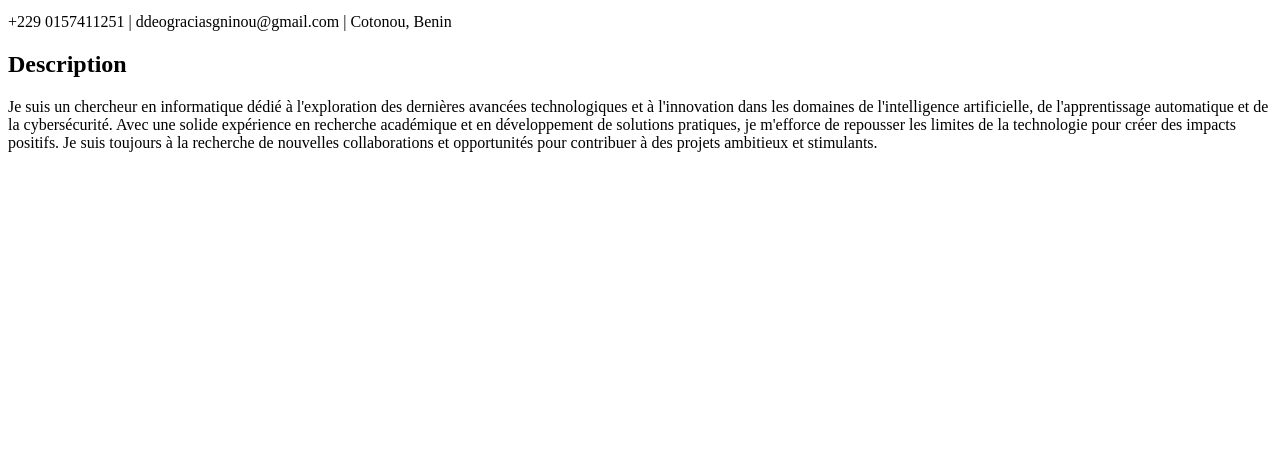
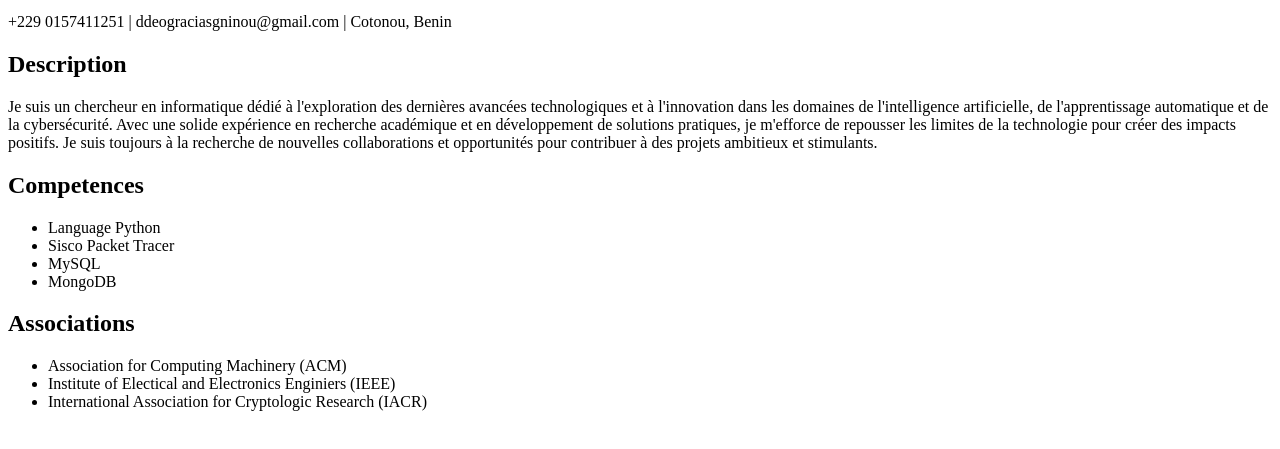
Before and after one commit to ghostend/mon-cv, a plain HTML site: page index.html in a window 1280 px wide. Shown: the part 101-550 px from the top of the page. Drawn offline with Linux system fonts and the light colour scheme.

Commit message:
mise en place de la section associations

```diff
--- a/index.html
+++ b/index.html
@@ -18,6 +18,23 @@
             <p>Je suis un chercheur en informatique dédié à l'exploration des dernières avancées technologiques et à l'innovation dans les domaines de l'intelligence artificielle, de l'apprentissage automatique et de la cybersécurité. Avec une solide expérience en recherche académique et en développement de solutions pratiques, je m'efforce de repousser les limites de la technologie pour créer des impacts positifs. Je suis toujours à la recherche de nouvelles collaborations et opportunités pour contribuer à des projets ambitieux et stimulants.
             </p>
         </div>
+        <div class="section">
+            <h2>Competences</h2>
+            <ul>
+                <li>Language Python</li>
+                <li>Sisco Packet Tracer</li>
+                <li>MySQL</li>
+                <li>MongoDB</li>
+            </ul>
+        </div>
+        <div class="section">
+            <h2>Associations</h2>
+            <ul>
+                <li>Association for Computing Machinery (ACM)</li>
+                <li>Institute of Electical and Electronics Enginiers (IEEE)</li>
+                <li>International Association for Cryptologic Research (IACR)</li>
+            </ul>
+        </div>
     </div>
 </body>
 </html>
```
